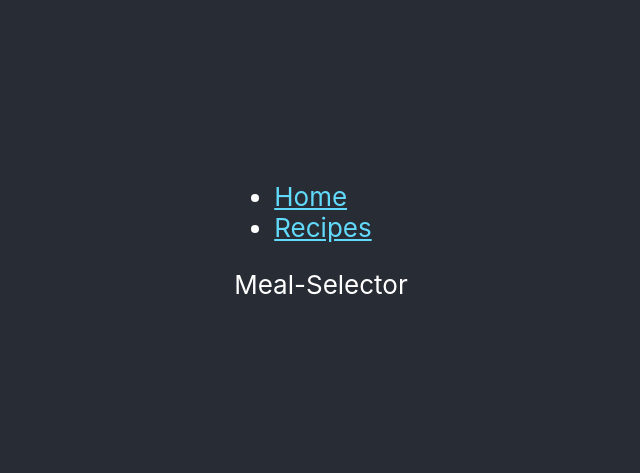
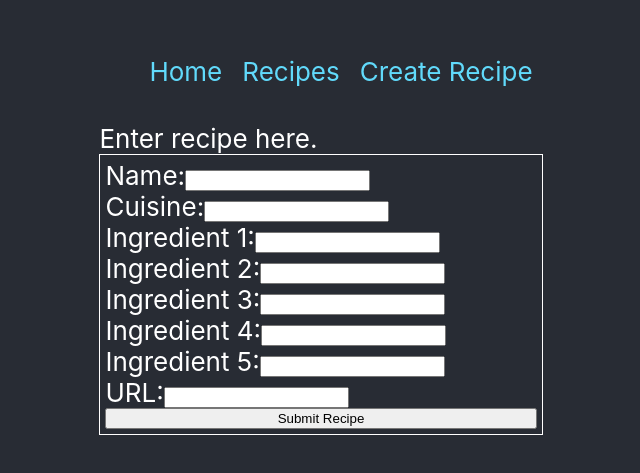
Before and after one commit to kevinzhongny/Meal-Selector, a React (Create React App) app in the folder client/: page /create_recipe in a window 1280 px wide. Shown: the part 173-646 px from the top of the page, without its empty margins (319-959 px from the left). Built offline with nearby package versions, Linux system fonts and the light colour scheme.

Commit message:
form formatting, createrecipe component

```diff
--- a/client/src/App.css
+++ b/client/src/App.css
@@ -15,4 +15,24 @@
 
 a {
   color: #61dafb;
+  text-decoration: none;
 }
+
+.link-header {
+  justify-content: center;
+  display: flex;
+  text-decoration: none;
+  list-style-type: none;
+}
+
+li {
+  padding: 10px;
+}
+
+.recipe-form {
+  border: solid white 1px;
+  padding: 5px;
+  display: flex;
+  justify-content: center;
+  flex-direction: column;
+}
--- a/client/src/App.js
+++ b/client/src/App.js
@@ -1,4 +1,5 @@
 import React, { useEffect, useState } from 'react';
+import CreateRecipe from './Components/CreateRecipe';
 import Recipes from './Components/Recipes';
 import Home from './Components/Home';
 import './App.css';
@@ -16,12 +17,15 @@ class App extends React.Component {
           <Router>
           <div>
             <nav>
-              <ul>
+              <ul className='link-header'>
                 <li>
                   <Link to="/">Home</Link>
                 </li>
                 <li>
                   <Link to="/recipes">Recipes</Link>
+                </li>
+                <li>
+                  <Link to="/create_recipe">Create Recipe</Link>
                 </li>
               </ul>
             </nav>
@@ -31,6 +35,9 @@ class App extends React.Component {
             <Switch>
               <Route path="/recipes">
                 <Recipes />
+              </Route>
+              <Route path="/create_recipe">
+                <CreateRecipe />
               </Route>
               <Route path="/">
                 <Home />
--- /dev/null
+++ b/client/src/Components/CreateRecipe.js
@@ -0,0 +1,72 @@
+import React, { useEffect, useState } from 'react';
+import axios from 'axios';
+import './Recipes.js';
+
+function CreateRecipe() {
+    const [form, setRecipes] = useState(null);
+
+    function handleChange(e) {
+        const { name, value } = e.target;
+        setRecipes({... form, [name]: value });
+    }
+
+    function handleSubmit(e) {
+        e.preventDefault();
+        createRecipe();
+    }
+
+    async function createRecipe() {
+        try {
+            const res = await axios.post('http://localhost:8080/recipes', form);
+            setRecipes([res.data]);
+        } catch(e) {
+            console.error(e, e.message);
+        }
+    }
+
+    return(
+        <div>
+            Enter recipe here.
+            <form
+                className='recipe-form'
+                onChange={ (e) => handleChange(e) }
+                onSubmit={ (e) => handleSubmit(e) }>
+                <label>
+                    Name:
+                    <input type="text" name="name" />
+                </label>
+                <label>
+                    Cuisine:
+                    <input type="text" name="cuisine" />
+                </label>
+                <label>
+                    Ingredient 1:
+                    <input type="text" name="ingredient1" />
+                </label>
+                <label>
+                    Ingredient 2:
+                    <input type="text" name="ingredient2" />
+                </label>
+                <label>
+                    Ingredient 3:
+                    <input type="text" name="ingredient3" />
+                </label>
+                <label>
+                    Ingredient 4:
+                    <input type="text" name="ingredient4" />
+                </label>
+                <label>
+                    Ingredient 5:
+                    <input type="text" name="ingredient5" />
+                </label>
+                <label>
+                    URL:
+                    <input type="text" name="url" />
+                </label>
+                <input type="submit" value="Submit Recipe" className = 'submitRecipe' />
+            </form>
+        </div>
+    )
+}
+
+export default CreateRecipe;
--- a/client/src/Components/Recipes.js
+++ b/client/src/Components/Recipes.js
@@ -6,11 +6,7 @@ function Recipes() {
 
     async function getRecipes() {
         try {
-            const res = await axios.get('http://localhost:8080/recipes', {
-                params: {
-                    name: "Mapo Tofu"
-                }
-            });
+            const res = await axios.get('http://localhost:8080/recipes');
             setRecipes(res.data);
         } catch(e) {
             console.error(e, e.message);
```
